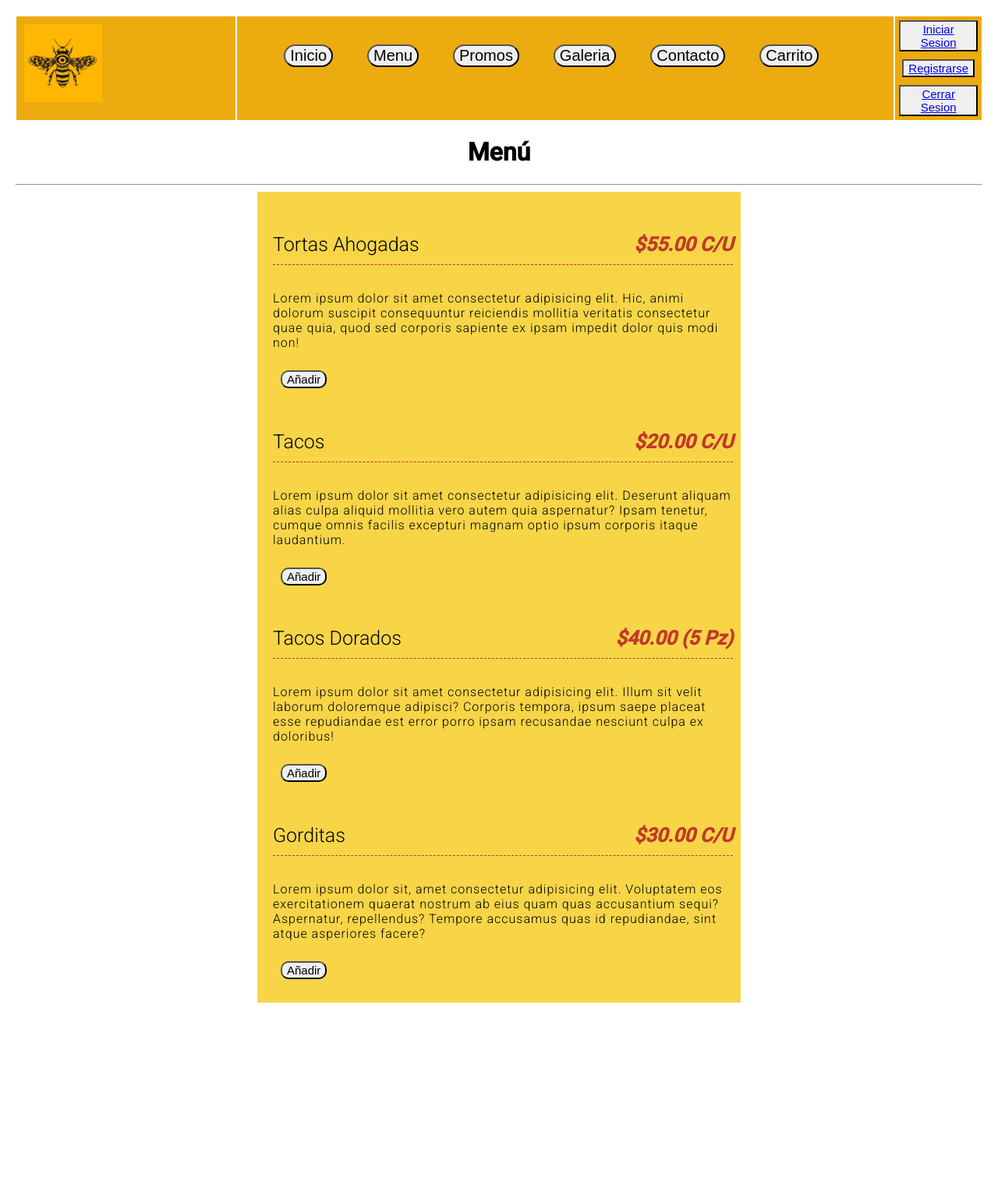
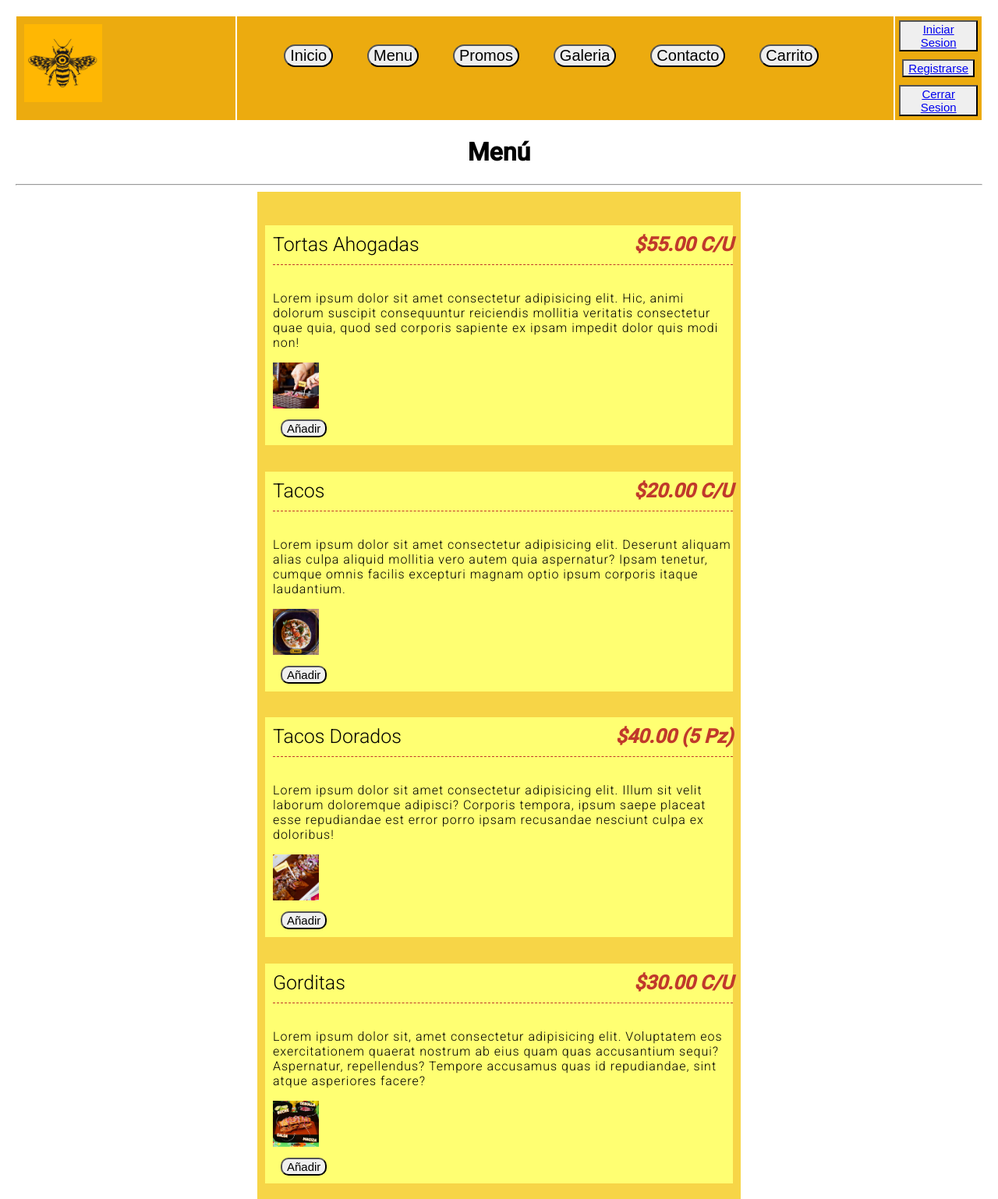
Before and after one commit to srodzav/Pagina-Web, a PHP site: page /proyecto/Views/php/menu.php in a window 1280 px wide. Shown: the whole page at 78% size. Before the commit the page ends 1286 px from the top, so only its background shows below. Run offline with PHP 8.4, Linux system fonts and the light colour scheme.

Commit message:
Cambios a menu .js y .php

```diff
--- /dev/null
+++ b/Views/js/menu.js
@@ -0,0 +1,4 @@
+var torta = document.getElementsById("m_torta");
+var taco = document.getElementsById("m_taco");
+var dorado = document.getElementsById("m_dorado");
+var gordita = document.getElementsById("m_gordita");
--- a/Views/php/menu.php
+++ b/Views/php/menu.php
@@ -19,36 +19,45 @@
     <hr style="width:100%;text-align:left;margin-left:0">
 
     <section id="our_menu" class="bcolor2">
-        <div class="single_menu">
+        <div class="single_menu bcolor3">
             <div class="menu_content">
                 <h4>Tortas Ahogadas <span>$55.00 c/u</span></h4>
                 <p>Lorem ipsum dolor sit amet consectetur adipisicing elit. Hic, animi dolorum suscipit consequuntur reiciendis mollitia veritatis consectetur quae quia, quod sed corporis sapiente ex ipsam impedit dolor quis modi non!</p>
-                <button class="boton-carrito">Añadir</button>
+                <img src="../images/comida/Torta.jpg">
+                <br>
+                <button class="boton-carrito" id="m_torta">Añadir</button>
             </div>
         </div>
-        <div class="single_menu">
+        <div class="single_menu bcolor3">
             <div class="menu_content">
                 <h4>Tacos <span>$20.00 c/u</span></h4>
                 <p>Lorem ipsum dolor sit amet consectetur adipisicing elit. Deserunt aliquam alias culpa aliquid mollitia vero autem quia aspernatur? Ipsam tenetur, cumque omnis facilis excepturi magnam optio ipsum corporis itaque laudantium.</p>
-                <button class="boton-carrito">Añadir</button>
+                <img src="../images/comida/Taco_Marco.jpg">
+                <br>
+                <button class="boton-carrito" id="m_taco">Añadir</button>
             </div>
         </div>
-        <div class="single_menu">
+        <div class="single_menu bcolor3">
             <div class="menu_content">
                 <h4>Tacos Dorados  <span>$40.00 (5 pz)</span></h4>
                 <p>Lorem ipsum dolor sit amet consectetur adipisicing elit. Illum sit velit laborum doloremque adipisci? Corporis tempora, ipsum saepe placeat esse repudiandae est error porro ipsam recusandae nesciunt culpa ex doloribus!</p>
-                <button class="boton-carrito">Añadir</button>
+                <img src="../images/comida/Tacos.jpg">
+                <br>
+                <button class="boton-carrito" id="m_dorado">Añadir</button>
             </div>
         </div>
-        <div class="single_menu">
+        <div class="single_menu bcolor3">
             <div class="menu_content">
                 <h4>Gorditas  <span>$30.00 c/u</span></h4>
                 <p>Lorem ipsum dolor sit, amet consectetur adipisicing elit. Voluptatem eos exercitationem quaerat nostrum ab eius quam quas accusantium sequi? Aspernatur, repellendus? Tempore accusamus quas id repudiandae, sint atque asperiores facere?</p>
-                <button class="boton-carrito">Añadir</button>
+                <img src="../images/comida/Torta1.jpg">
+                <br>
+                <button class="boton-carrito"  id="m_gordita">Añadir</button>
             </div>
         </div>
 	</section>
 
     <script src="/PROYECTO/Views/js/app.js"></script>
+    <script src="/PROYECTO/Views/js/menu.js"></script>
 </body>
 </html>
```
